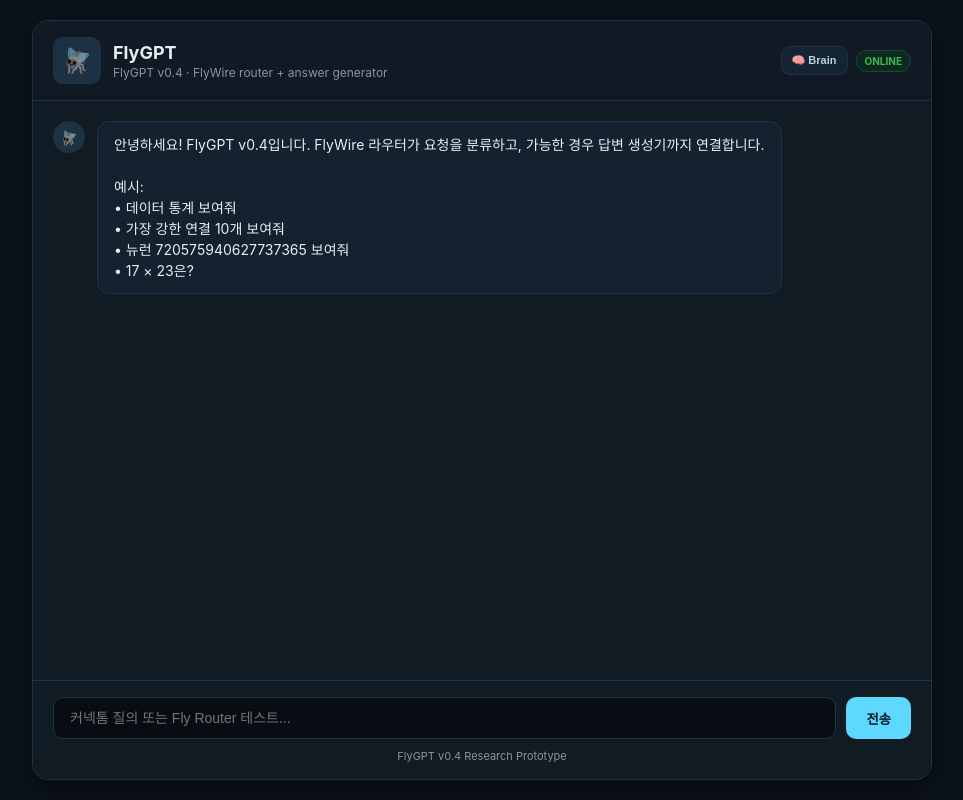
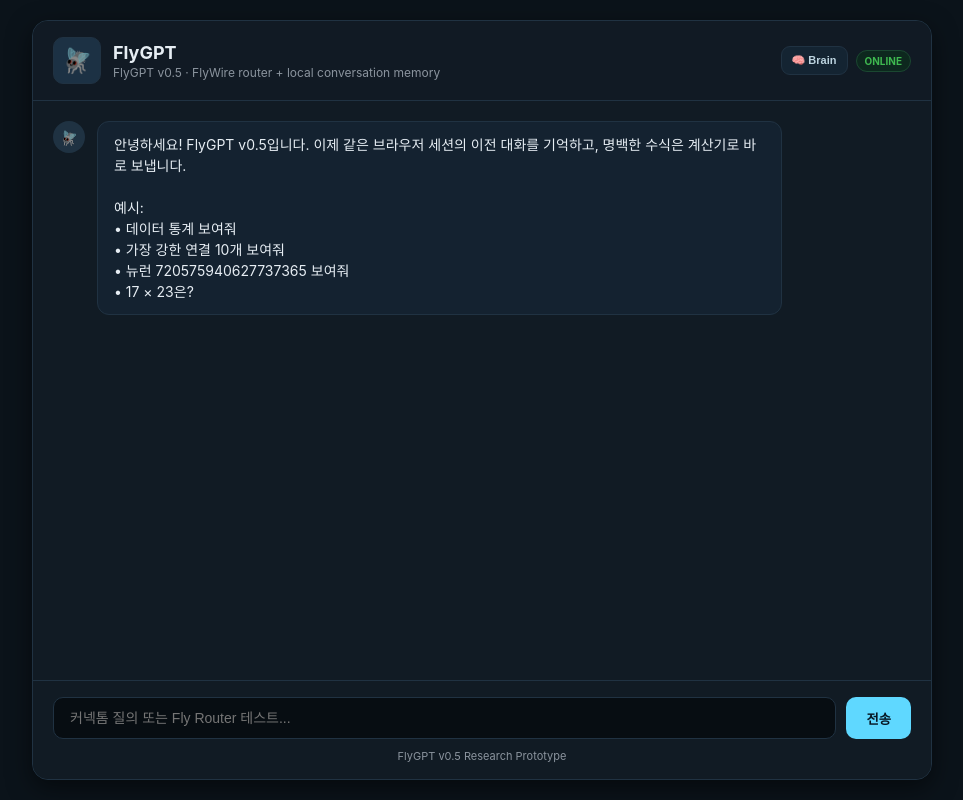
Before and after one commit to codingguy1026/FlyGPT, a FastAPI app: page / in a window 1280 px wide. Shown: the whole page, without its empty margins (158-1121 px from the left). Run offline with FastAPI, Linux system fonts and the light colour scheme.

Commit message:
ui: label FlyGPT v0.5 memory prototype

```diff
--- a/templates/index.html
+++ b/templates/index.html
@@ -14,7 +14,7 @@
           <span class="logo">🪰</span>
           <div>
             <h1>FlyGPT</h1>
-            <div class="sub">FlyGPT v0.4 · FlyWire router + answer generator</div>
+            <div class="sub">FlyGPT v0.5 · FlyWire router + local conversation memory</div>
           </div>
         </div>
 
@@ -33,7 +33,7 @@
       <main class="chat-messages" id="chatMessages" aria-live="polite">
         <div class="message assistant">
           <div class="avatar">🪰</div>
-          <div class="bubble">안녕하세요! FlyGPT v0.4입니다. FlyWire 라우터가 요청을 분류하고, 가능한 경우 답변 생성기까지 연결합니다.
+          <div class="bubble">안녕하세요! FlyGPT v0.5입니다. 이제 같은 브라우저 세션의 이전 대화를 기억하고, 명백한 수식은 계산기로 바로 보냅니다.
 
 예시:
 • 데이터 통계 보여줘
@@ -54,7 +54,7 @@
           >
           <button type="submit" id="sendBtn">전송</button>
         </form>
-        <div class="footer-note">FlyGPT v0.4 Research Prototype</div>
+        <div class="footer-note">FlyGPT v0.5 Research Prototype</div>
       </div>
     </section>
 
```
